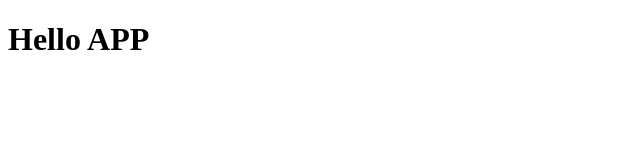
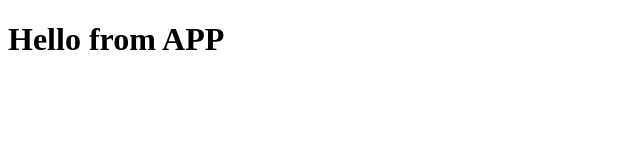
Before and after one commit to jain-mahak/MyAvalaraApp, a website: page index.html in a window 1280 px wide. Shown: the whole page, without its empty margins (0-640 px from the left). Drawn offline with Linux system fonts and the light colour scheme.

Commit message:
index html chaged

```diff
--- a/index.html
+++ b/index.html
@@ -6,6 +6,6 @@
     <title>Avalara APP</title>
 </head>
 <body>
-    <h1>Hello APP</h1>
+    <h1>Hello from APP</h1>
 </body>
 </html>
```
